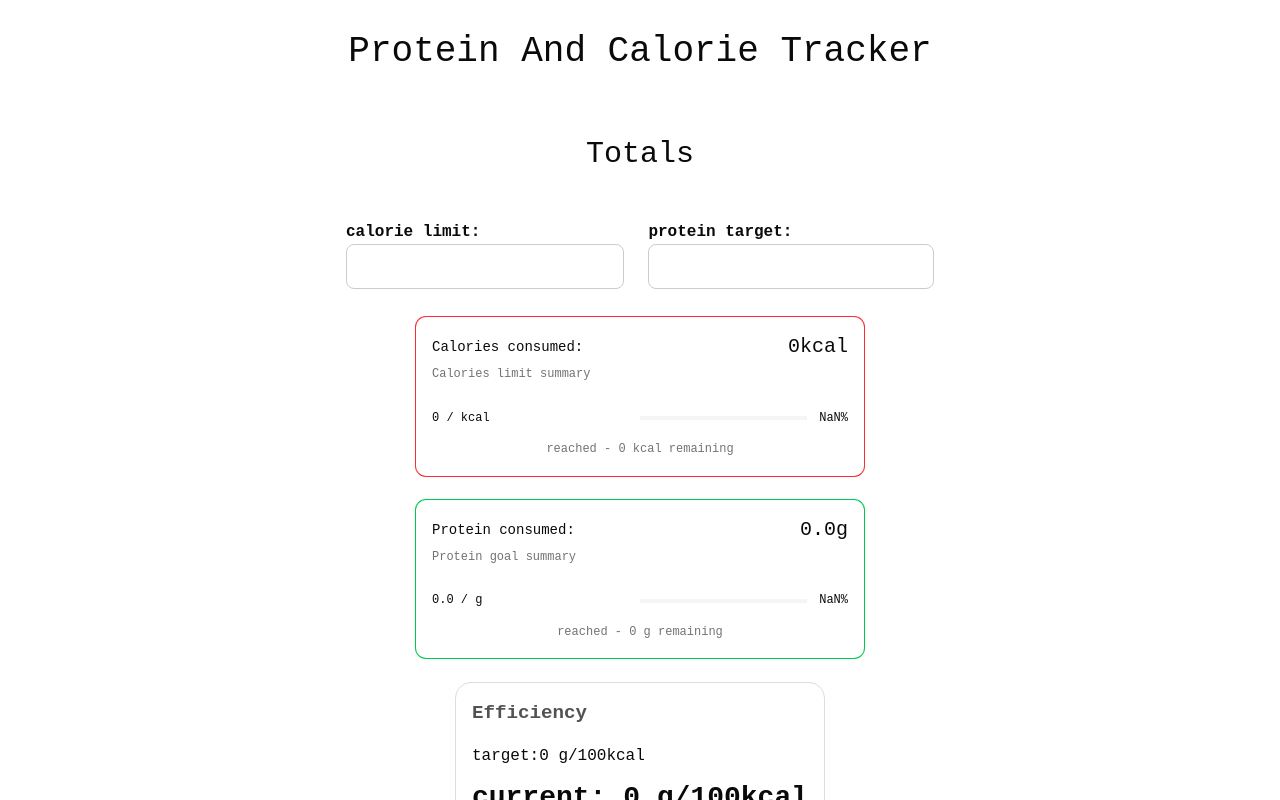
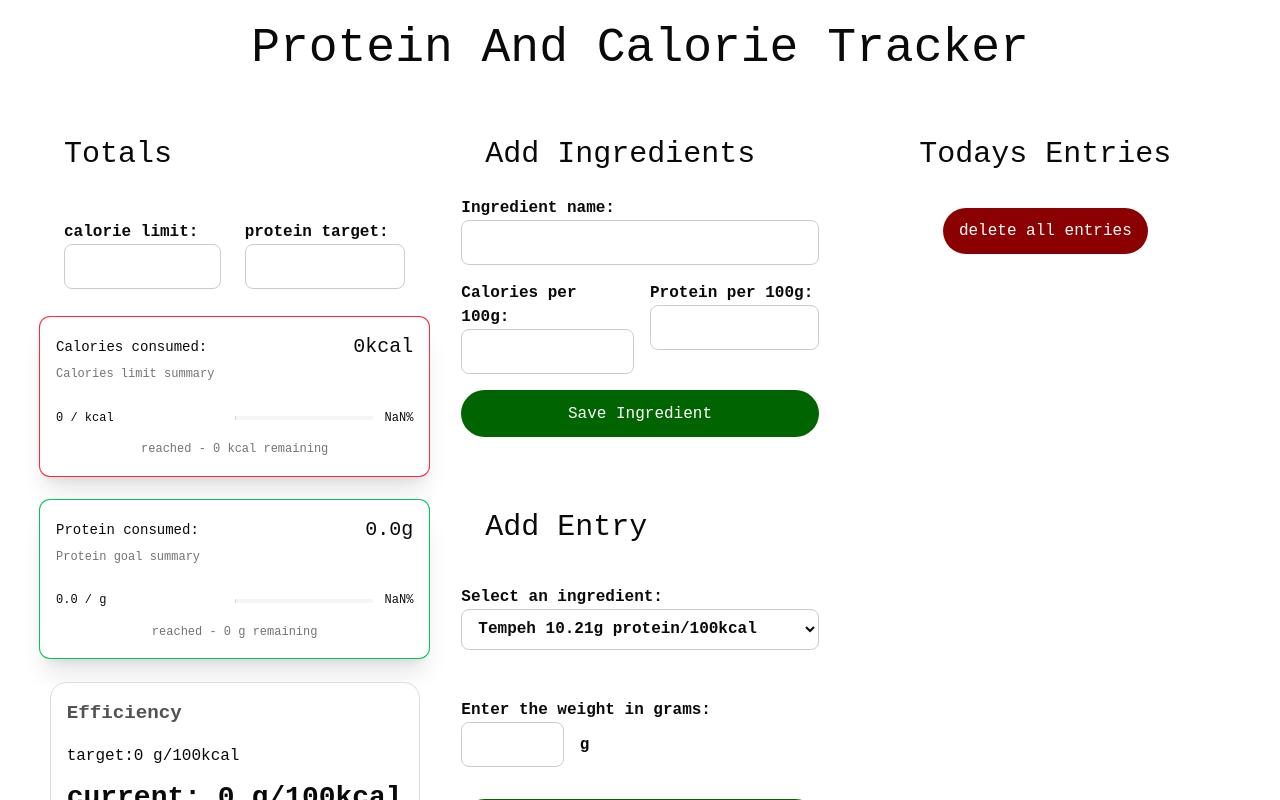
Before and after one commit to GrowYourOwnFreedom/protein-tracker, a React (Vite) app: page / in a window 1280 px wide. Shown: the top 800 px of the page. Built offline with nearby package versions, Linux system fonts and the light colour scheme.

Commit message:
attempt dynamic styling for large screen

```diff
--- a/src/AddEntryForm.jsx
+++ b/src/AddEntryForm.jsx
@@ -59,9 +59,9 @@ function AddEntryForm({ ingredients, addEntry, deleteIngredient }) {
 
     return (
         <section>
-            <h2>Add Entry</h2>
+            <h2 className="text-3xl p-6">Add Entry</h2>
             <form action={handleSaveEntryClick}>
-                <label>
+                <label className="py-4">
                     Select an ingredient:
                     <select
                         name="ingredient"
@@ -87,7 +87,7 @@ function AddEntryForm({ ingredients, addEntry, deleteIngredient }) {
                     </select>
                 </label>
 
-                <label>
+                <label className="py-4">
                     Enter the weight in grams:
                     <div className="ingredient-weight-input-container">
                         <input
--- a/src/AddIngredientForm.jsx
+++ b/src/AddIngredientForm.jsx
@@ -74,7 +74,7 @@ function AddIngredientForm({addIngredient}) {
 
     return (
         <section>
-            <h2>Add Ingredients</h2>
+            <h2 className="text-3xl p-6">Add Ingredients</h2>
             <form action={handleSaveIngredientClick}>
                 <label>
                     Ingredient name:
--- a/src/App.css
+++ b/src/App.css
@@ -1,14 +1,4 @@
-.app {
-    max-width: 700px;
-    margin: 0 auto;
-    padding: 2rem 1rem;
-}
 
-h1,
-h2 {
-    margin-top: 0;
-    text-align: center;
-}
 
 section {
     background: white;
--- a/src/App.jsx
+++ b/src/App.jsx
@@ -96,22 +96,31 @@ function App() {
     }
 
     return (
-        <div className="app">
-            <h1 className="text-4xl pb-6">Protein And Calorie Tracker</h1>
+        <div className="max-w-2xl m-auto p-6 lg:max-w-none">
+            <div className="lg:flex">
+                <h1 className="text-4xl pb-6 m-auto lg:text-5xl">
+                    Protein And Calorie Tracker
+                </h1>
+            </div>
+            <div className="lg:flex">
                 <TotalsPanel
                     entries={entries}
                     calorieLimit={calorieLimit}
                     setCalorieLimit={setCalorieLimit}
                     proteinTarget={proteinTarget}
                     setProteinTarget={setProteinTarget}
+                    className="lg:flex-1"
                 />
+                <div className="lg:flex-1">
                     <AddIngredientForm addIngredient={addIngredient} />
                     <AddEntryForm
                         ingredients={ingredients}
                         addEntry={addEntry}
                         deleteIngredient={deleteIngredient}
                     />
+                </div>
                 <EntriesList
+                    className="lg:flex-1"
                     entries={entries}
                     deleteEntry={deleteEntry}
                     deleteAllEntries={deleteAllEntries}
@@ -119,6 +128,7 @@ function App() {
                     proteinTarget={proteinTarget}
                 />
             </div>
+        </div>
     );
 }
 
--- a/src/EntriesList.jsx
+++ b/src/EntriesList.jsx
@@ -1,4 +1,5 @@
 import EntryCard from "./EntryCard";
+import { cn } from "./lib/utils";
 
 function EntriesList({
     entries,
@@ -6,6 +7,7 @@ function EntriesList({
     deleteAllEntries,
     calorieLimit,
     proteinTarget,
+    className
 }) {
     function handleDeleteEntryClick(index) {
         const updatedEntries = [...entries].filter((entry, i) => {
@@ -23,9 +25,17 @@ function EntriesList({
     }
 
     return (
-        <section className="">
-            <h2 className="p-6 text-3xl">Todays Entries</h2>
+        <section className={cn(" lg:h-screen flex flex-col items-center gap-6",className)}>
             <div className=" flex flex-col items-center gap-3">
+                <h2 className="p-6 text-3xl">Todays Entries</h2>
+                <button
+                    className="delete-button"
+                    onClick={handleDeleteAllEntriesClick}
+                >
+                    delete all entries
+                </button>
+            </div>
+            <div className="  w-full flex flex-col gap-3 p-5 lg:flex-1 lg:min-h-0 lg:overflow-y-auto">
                 {entries.map((entry, index) => {
                     return (
                         <EntryCard
@@ -38,12 +48,6 @@ function EntriesList({
                         />
                     );
                 })}
-                <button
-                    className="delete-button"
-                    onClick={handleDeleteAllEntriesClick}
-                >
-                    delete all entries
-                </button>
             </div>
         </section>
     );
--- a/src/EntryCard.jsx
+++ b/src/EntryCard.jsx
@@ -19,7 +19,7 @@ function EntryCard({
     const percentOfCalorieLimit = (entry.calories / calorieLimit) * 100 || 0;
     const percentOfProteinTarget = (entry.protein / proteinTarget) * 100 || 0;
     return (
-        <Card className="w-full max-w-md rounded-lg">
+        <Card className="w-full shrink-0 max-w-md rounded-xl outline shadow-lg">
             <CardHeader>
                 <CardTitle>
                     <div className="flex gap-3">
--- a/src/TargetCard.jsx
+++ b/src/TargetCard.jsx
@@ -57,7 +57,7 @@ function TargetCard({ title, current, target, unit, type }) {
     return (
         <Card
             className={cn(
-                "w-full max-w-md rounded-lg gap-6",
+                "w-full max-w-md rounded-lg gap-6 shadow-xl",
                 statusClasses[successStatus],
             )}
         >
--- a/src/TotalsPanel.jsx
+++ b/src/TotalsPanel.jsx
@@ -1,3 +1,4 @@
+import { cn } from "./lib/utils";
 import SummaryCard from "./SummaryCard";
 import TargetCard from "./TargetCard";
 
@@ -7,6 +8,7 @@ function TotalsPanel({
     setCalorieLimit,
     proteinTarget,
     setProteinTarget,
+    className
 }) {
     const totals = {
         weight: 0,
@@ -22,7 +24,7 @@ function TotalsPanel({
     const { weight, calories, protein } = totals;
 
     return (
-        <section className="flex flex-col ">
+        <section className={cn("flex flex-col ",className)}>
             <h2 className="text-3xl p-6">Totals</h2>
             <div className="flex p-6 gap-6">
                 <label>
```
Lines whose indentation alone changed are shown as unchanged.
